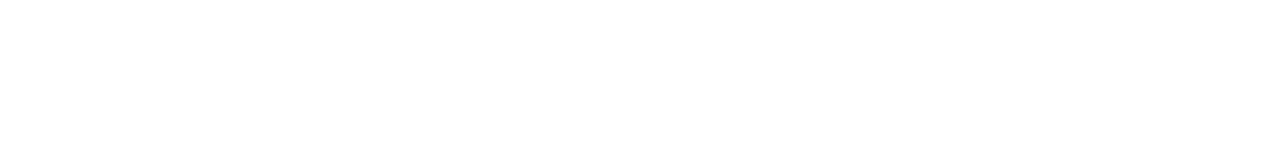
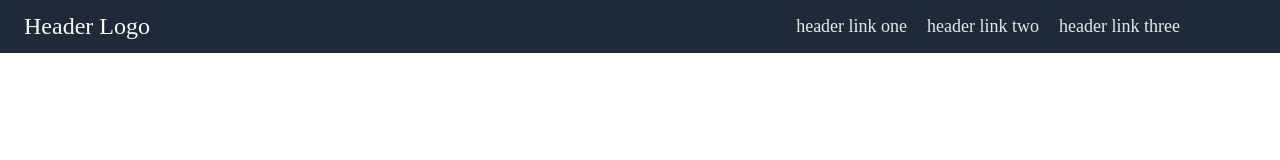
Before and after one commit to meisREAL/odin_landing_page, a plain HTML site: page index.html in a window 1280 px wide. Drawn offline with Linux system fonts and the light colour scheme.

Commit message:
Basic header added

```diff
--- a/index.html
+++ b/index.html
@@ -5,11 +5,21 @@
     <meta charset="UTF-8">
     <meta http-equiv="X-UA-Compatible" content="IE=edge">
     <meta name="viewport" content="width=device-width, initial-scale=1.0">
-    <title>Document</title>
+    <title>Landing page</title>
+    <link rel="stylesheet" href="style.css">
 </head>
 
 <body>
-
+    <div class="hero">
+        <div class="header">
+            <div class="logo">Header Logo</div>
+            <ul>
+                <li><a href="#">header link one</a></li>
+                <li><a href="#">header link two</a></li>
+                <li><a href="#">header link three</a></li>
+            </ul>
+        </div>
+    </div>
 </body>
 
 </html>
--- a/style.css
+++ b/style.css
@@ -0,0 +1,30 @@
+body {
+    margin: 0;
+    padding: 0;
+}
+
+.header {
+    display: flex;
+    background-color: #1f2937;
+    align-items: center;
+}
+
+.logo {
+    color: #f9faf8;
+    font-size: 24px;
+    padding-left: 24px;
+}
+
+.header ul {
+    margin-left: auto;
+    display: flex;
+    list-style: none;
+    gap: 20px;
+    margin-right: 100px;
+}
+
+.header ul li a {
+    color: #e5e7eb;
+    text-decoration: none;
+    font-size: 18px;
+}
```
